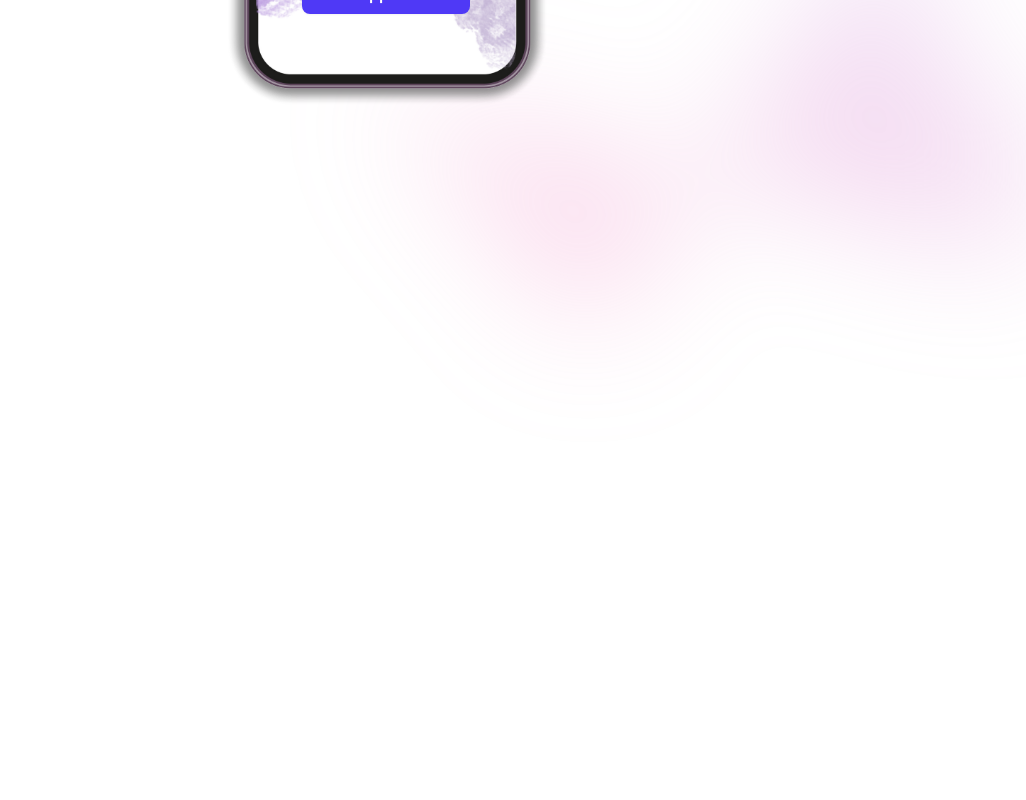
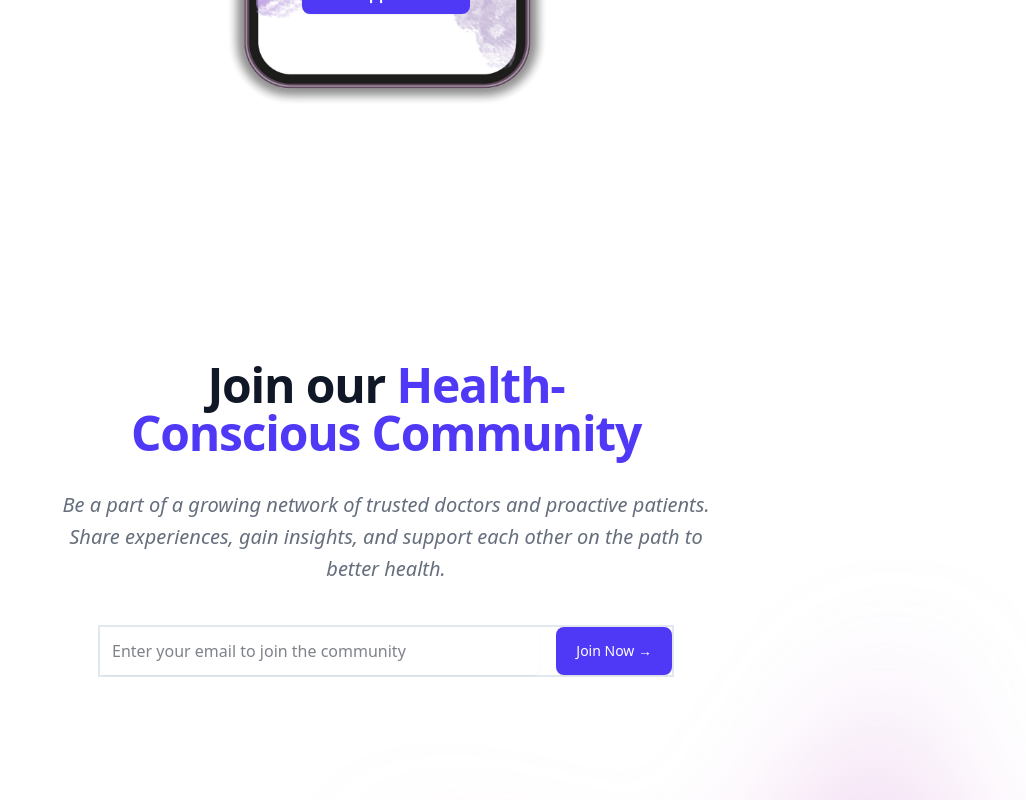
Before and after one commit to goutam-khowal/doctor-landing-page-, a Next.js app: page / in a window 1280 px wide. Shown: the part 1520-2320 px from the top of the page, without its empty margins (254-1280 px from the left). Before the commit the page ends 1855 px from the top, so only its background shows below. Built offline with nearby package versions, Linux system fonts and the light colour scheme.

Commit message:
a lot better

```diff
--- /dev/null
+++ b/app/contact-us/components/ContactForm.tsx
@@ -0,0 +1,131 @@
+"use client";
+
+import React from "react";
+import { useForm } from "react-hook-form";
+import { zodResolver } from "@hookform/resolvers/zod";
+import { z } from "zod";
+import { Button } from "@/components/ui/button";
+import { ContactFormData, contactSchema } from "../schemas/contactFormSchema";
+
+function ContactForm() {
+  const {
+    register,
+    handleSubmit,
+    reset,
+    formState: { errors },
+  } = useForm<ContactFormData>({
+    resolver: zodResolver(contactSchema),
+  });
+
+  const onSubmit = (data: ContactFormData) => {
+    console.log("Submitted data: ", data);
+    // TODO: Implement form submission logic
+    reset();
+  };
+
+  return (
+    <div className="mx-auto max-w-2xl py-14 px-8">
+      <h2 className="text-4xl font-semibold tracking-tight text-balance text-gray-900 dark:text-[#ddd] text-center">
+        Contact <span className="text-indigo-600">Us</span>
+      </h2>
+
+      <form onSubmit={handleSubmit(onSubmit)} className="mt-8 space-y-6">
+        <div>
+          <label
+            htmlFor="fullname"
+            className="block text-sm font-medium text-gray-900 dark:text-slate-400"
+          >
+            Full Name
+          </label>
+          <input
+            {...register("fullname")}
+            type="text"
+            id="fullname"
+            placeholder="Enter your full name"
+            className="mt-1 block w-full px-3 py-2 border border-gray-300 rounded-md shadow-sm focus:outline-none focus:ring-indigo-500 focus:border-indigo-500"
+          />
+          {errors.fullname && (
+            <p className="text-red-500 dark:text-yellow-600">
+              {errors.fullname.message}
+            </p>
+          )}
+        </div>
+
+        <div>
+          <label
+            htmlFor="email"
+            className="block text-sm font-medium text-gray-900 dark:text-slate-400"
+          >
+            Email
+          </label>
+          <input
+            type="email"
+            id="email"
+            {...register("email")}
+            placeholder="Enter your email address"
+            className="mt-1 block w-full px-3 py-2 border border-gray-300 rounded-md shadow-sm focus:outline-none focus:ring-indigo-500 focus:border-indigo-500"
+          />
+          {errors.email && (
+            <p className="text-red-500 dark:text-yellow-600">
+              {errors.email.message}
+            </p>
+          )}
+        </div>
+
+        <div>
+          <label
+            htmlFor="mobile"
+            className="block text-sm font-medium text-gray-900 dark:text-slate-400"
+          >
+            Mobile Number
+          </label>
+          <input
+            type="tel"
+            id="mobile"
+            {...register("mobile")}
+            placeholder="Enter your mobile number"
+            className="mt-1 block w-full px-3 py-2 border border-gray-300 rounded-md shadow-sm focus:outline-none focus:ring-indigo-500 focus:border-indigo-500"
+          />
+          {errors.mobile && (
+            <p className="text-red-500 dark:text-yellow-600">
+              {errors.mobile.message}
+            </p>
+          )}
+        </div>
+
+        <div>
+          <label
+            htmlFor="message"
+            className="block text-sm font-medium text-gray-900 dark:text-slate-400"
+          >
+            Message
+          </label>
+          <textarea
+            id="message"
+            {...register("message")}
+            placeholder="Write your message here"
+            rows={4}
+            className="mt-1 block w-full px-3 py-2 border border-gray-300 rounded-md shadow-sm focus:outline-none focus:ring-indigo-500 focus:border-indigo-500"
+          />
+          {errors.message && (
+            <p className="text-red-500 dark:text-yellow-600">
+              {errors.message.message}
+            </p>
+          )}
+        </div>
+
+        <div className="mt-6 flex items-center justify-center">
+          <Button
+            type="submit"
+            variant="default"
+            className="w-full py-2 px-4 bg-indigo-600 text-white rounded-md hover:bg-indigo-500 focus:ring-2 focus:ring-indigo-600"
+          >
+            Send
+          </Button>
+        </div>
+      </form>
+    </div>
+  );
+}
+
+export default ContactForm;
--- a/app/contact-us/page.tsx
+++ b/app/contact-us/page.tsx
@@ -1,11 +1,13 @@
 import BlurBgHOC from "@/lib/BlurBgHOC";
 import React from "react";
+import CTA from "../../components/CTA";
+import ContactForm from "./components/ContactForm";
 
 function ContactUsPage() {
   return (
-    <div className="py-25">
-      We will soon share our contacts , social links... here....soon
-    </div>
+    <>
+      <ContactForm />
+    </>
   );
 }
 
--- /dev/null
+++ b/app/contact-us/schemas/contactFormSchema.ts
@@ -0,0 +1,10 @@
+import { z } from "zod";
+
+export const contactSchema = z.object({
+  fullname: z.string().min(2, "Name must be at least 2 characters long"),
+  email: z.string().email("Please enter a valid email address"),
+  mobile: z.string().min(10, "Mobile number must be at least 10 digits long"),
+  message: z.string().min(10, "Message must be at least 10 characters long"),
+});
+
+export type ContactFormData = z.infer<typeof contactSchema>;
--- /dev/null
+++ b/components/CTA.tsx
@@ -0,0 +1,82 @@
+"use client";
+
+import { headerText } from "@/data/cta";
+import React from "react";
+import { useForm } from "react-hook-form";
+import { zodResolver } from "@hookform/resolvers/zod";
+import { z } from "zod";
+import { ctaSchema } from "./schemas/ctaSchema";
+
+type CtaFormData = z.infer<typeof ctaSchema>;
+
+function CTA() {
+  const {
+    register,
+    handleSubmit,
+    reset,
+    formState: { errors },
+  } = useForm<CtaFormData>({
+    resolver: zodResolver(ctaSchema),
+  });
+
+  const onSubmit = (data: CtaFormData) => {
+    console.log("Submitted data: ", data);
+    // TODO: Implement form submission logic
+    reset();
+  };
+
+  return (
+    <>
+      <div className="mx-auto max-w-2xl py-32 sm:py-48 lg:py-56">
+        <div className="text-center">
+          <h2 className="text-2xl font-semibold tracking-tight text-balance text-gray-900 dark:text-gray-100 sm:text-5xl">
+            {headerText.cta.form?.title.prefix}
+            <span className="text-indigo-600">
+              {headerText.cta.form?.title.highlight}
+            </span>
+          </h2>
+
+          <p className="mt-8 text-lg text-gray-600 dark:text-gray-300 italic opacity-85 font-extralight sm:text-xl/8">
+            {headerText.cta.form?.description}
+          </p>
+        </div>
+
+        <div className="mx-auto mt-10 max-w-xl">
+          <form
+            onSubmit={handleSubmit(onSubmit)}
+            className="sm:flex sm:gap-4 border-2"
+          >
+            <div className="sm:flex-1 relative">
+              <label htmlFor="email" className="sr-only">
+                {headerText.cta.form?.placeholder}
+              </label>
+
+              <input
+                {...register("email")}
+                type="email"
+                placeholder={headerText.cta.form?.placeholder}
+                className="w-full rounded-md border-gray-200 bg-white p-3 shadow-xs transition focus:border-white focus:ring-3 focus:ring-indigo-400 focus:outline-hidden dark:border-gray-700 dark:bg-gray-800 dark:text-white"
+              />
+              {errors.email && (
+                <p className="mt-1 text-sm text-red-500 dark:text-yellow-600 absolute">
+                  {errors.email.message}
+                </p>
+              )}
+            </div>
+
+            <button
+              type="submit"
+              className="group mt-4 flex w-full items-center justify-center gap-2 rounded-md bg-indigo-600 px-5 py-3 text-white shadow-xs hover:bg-indigo-500 focus-visible:outline-2 focus-visible:outline-offset-2 focus-visible:outline-indigo-600 sm:mt-0 sm:w-auto "
+            >
+              <span className="text-sm font-medium">
+                {headerText.cta.form?.submit.label} &rarr;
+              </span>
+            </button>
+          </form>
+        </div>
+      </div>
+    </>
+  );
+}
+
+export default CTA;
--- a/components/Header.tsx
+++ b/components/Header.tsx
@@ -1,9 +1,15 @@
 "use client";
 
+import CTA from "@/components/CTA";
 import HeaderInner from "./HeaderInner";
 
 function Header() {
-  return <HeaderInner />;
+  return (
+    <>
+      <HeaderInner />
+      <CTA />
+    </>
+  );
 }
 
 export default Header;
--- a/components/HeaderInner.tsx
+++ b/components/HeaderInner.tsx
@@ -4,7 +4,7 @@ import { useTheme } from "next-themes";
 import { Button } from "@/components/ui/button";
 import Link from "next/link";
 import Image from "next/image";
-import { headerText } from "@/data/header";
+import { headerText } from "@/data/cta";
 
 const HeaderInnerComp = () => {
   const { theme, setTheme, resolvedTheme } = useTheme();
--- /dev/null
+++ b/components/schemas/ctaSchema.ts
@@ -0,0 +1,6 @@
+import { z } from "zod";
+
+// Zod schema for validation
+export const ctaSchema = z.object({
+  email: z.string().email("Please enter a valid email address"),
+});
--- a/data/header.ts
+++ b/data/cta.ts
@@ -25,6 +25,19 @@ export const headerText: CHeaderText = {
       text: "Learn more",
       href: "#",
     },
+    form: {
+      title: {
+        prefix: "Join our ",
+        highlight: "Health-Conscious Community",
+      },
+      description:
+        "Be a part of a growing network of trusted doctors and proactive patients. Share experiences, gain insights, and support each other on the path to better health.",
+      placeholder: "Enter your email to join the community",
+      submit: {
+        label: "Join Now",
+        href: "#",
+      },
+    },
   },
   phoneImage: {
     src: {
--- a/types.ts
+++ b/types.ts
@@ -18,7 +18,7 @@ export interface CNavbarText {
   closeMenu: string;
 }
 
-//* Header *
+//* Header - CTA *
 export interface CHeaderText {
   announcement: {
     text: string;
@@ -40,6 +40,18 @@ export interface CHeaderText {
     secondary: {
       text: string;
       href: string;
+    };
+    form?: {
+      title: {
+        prefix: string;
+        highlight: string;
+      };
+      description: string;
+      placeholder: string;
+      submit: {
+        label: string;
+        href: string;
+      };
     };
   };
   phoneImage: {
@@ -88,3 +100,32 @@ export interface CBookingFormText {
     };
   };
 }
+
+// * Contact us
+
+export interface CContactFormText {
+  title: {
+    text: string;
+    highlight: string;
+  };
+  form: {
+    name: {
+      label: string;
+      placeholder: string;
+    };
+    email: {
+      label: string;
+      placeholder: string;
+    };
+    phone: {
+      label: string;
+      placeholder: string;
+    };
+    submit: {
+      text: string;
+    };
+    message: {
+      text: string;
+    };
+  };
+}
```
